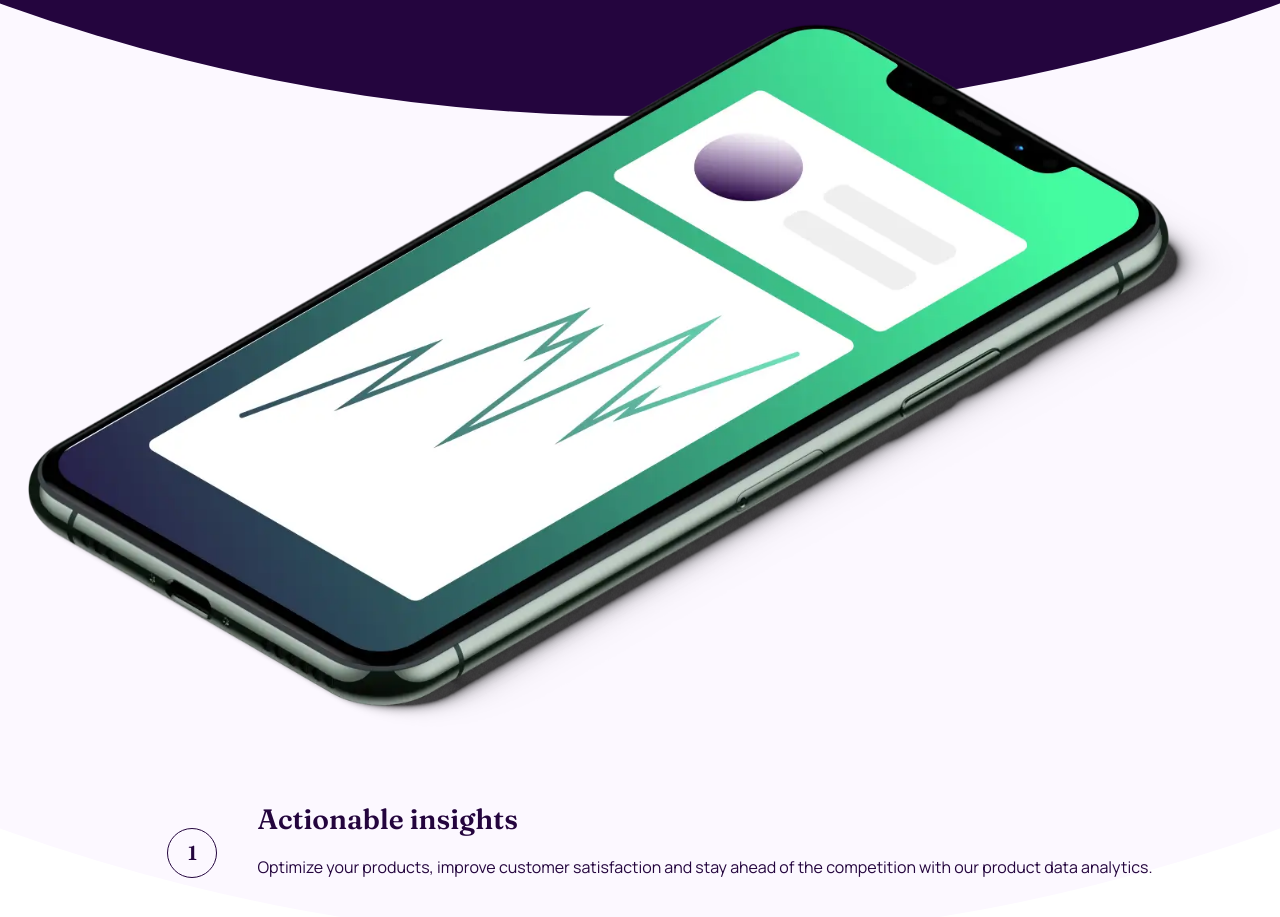
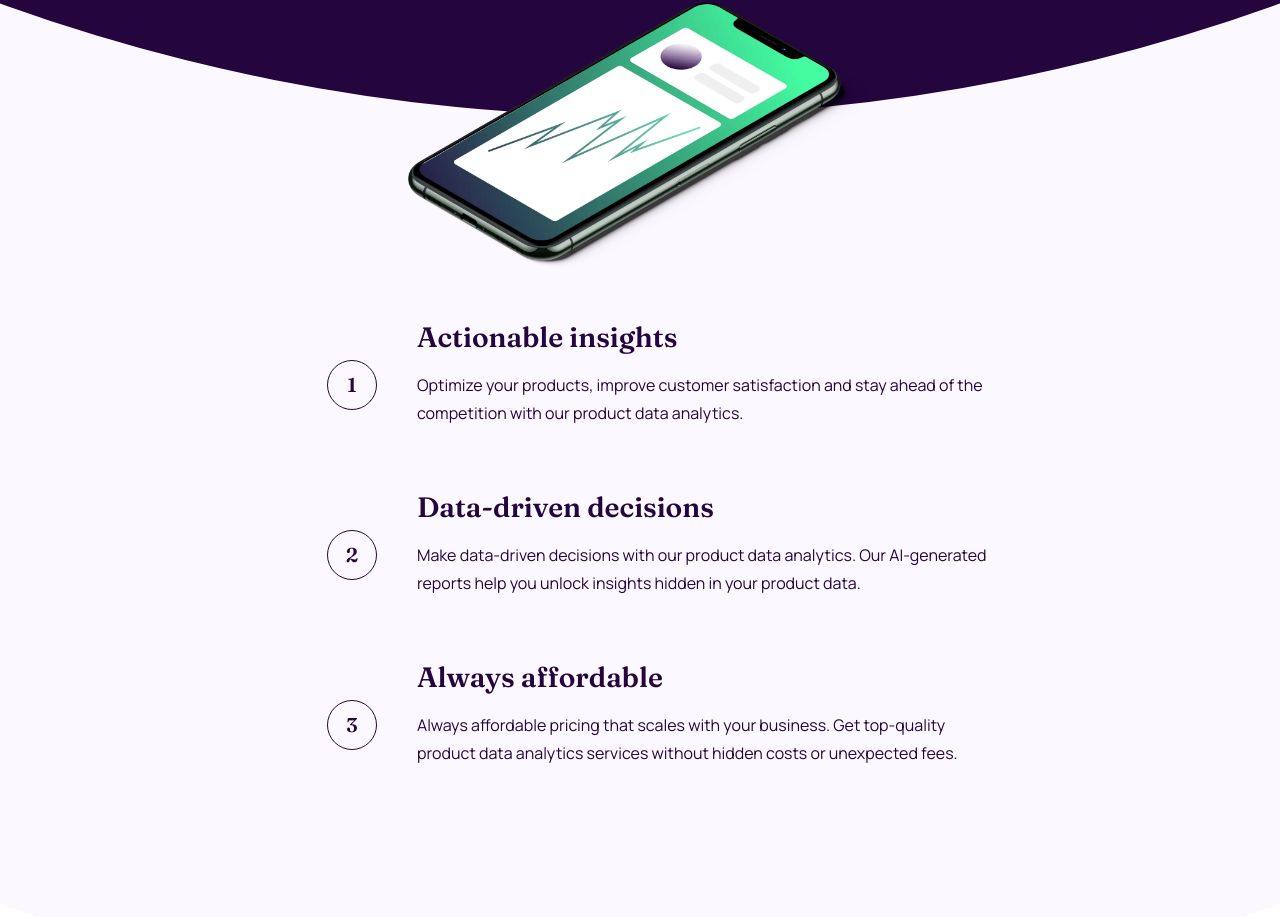
Before and after one commit to Deanogit/workit, a website: page index.html in a window 1280 px wide. Shown: the part 359-1276 px from the top of the page. Drawn offline with Linux system fonts and the light colour scheme.

Commit message:
weird stuff happening with the scroll right on different devices

```diff
--- a/index.html
+++ b/index.html
@@ -21,7 +21,7 @@
       class="absolute -z-10 h-[2500px] w-[2500px] rounded-full bg-dark-blue -top-[1400px] left-1/2 -translate-x-1/2 -translate-y-1/2 overflow-x-hidden scale-150 shrink-0"
     ></div>
     <div
-      class="absolute -z-20 h-[2500px] w-[2500px] rounded-full bg-off-white -top-[575px] left-1/2 -translate-x-1/2 -translate-y-1/2 overflow-x-hidden scale-150 shrink-0"
+      class="absolute -z-20 h-[2500px] w-[2500px] rounded-full bg-off-white -top-[500px] left-1/2 -translate-x-1/2 -translate-y-1/2 overflow-x-hidden scale-150 shrink-0"
     ></div>
     <div class="container mx-auto">
       <header class="bg-dark-blue text-white px-5 pt-6">
@@ -34,26 +34,31 @@
       </header>
       <section
         id="hero"
-        class="text-white pt-16 pb-4 flex flex-col items-center"
+        class="text-white pt-16 pb-4 flex flex-col items-center relative"
       >
         <h1 class="text-6xl font-serif max-w-md text-center mx-auto">
-          Data <span class="border-b-3 border-elec-green">tailored</span> to
+          Data
+          <span class="border-b-3 border-elec-green">tailored</span>
+          to
         </h1>
         <h1 class="text-6xl font-serif max-w-md text-center mx-auto">
           your needs.
         </h1>
         <a
           href="#"
-          class="bg-elec-green px-6 text-xs py-3 font-bold text-dark-blue mt-10"
+          class="bg-elec-green px-6 text-xs py-3 font-bold text-dark-blue mt-10 mb-32"
           >Learn more</a
         >
-        <div class="px-7 pt-16">
+        <div
+          class="px-6 xs:px-10 pt-16 absolute bottom-0 translate-y-1/2 max-w-lg"
+        >
           <img src="assets/images/image-hero.webp" alt="" class="" />
         </div>
       </section>
+
       <section id="features">
         <!-- features container -->
-        <div class="flex flex-col items-center mx-1 my-5 space-y-4">
+        <div class="flex flex-col items-center mx-1 my-5 space-y-4 mt-48">
           <!-- feature -->
           <div
             class="flex flex-col items-center justify-center md:flex-row md:px-16"
@@ -68,12 +73,13 @@
               <h3 class="font-serif text-xl my-4 md:mt-0">
                 Actionable insights
               </h3>
-              <p class="text-base">
+              <p class="text-base max-w-xl">
                 Optimize your products, improve customer satisfaction and stay
                 ahead of the competition with our product data analytics.
               </p>
             </div>
           </div>
+
           <!-- feature 2 -->
           <div
             class="flex flex-col items-center justify-center md:flex-row md:px-16"
@@ -87,7 +93,7 @@
               <h3 class="font-serif text-xl my-4 md:mt-0">
                 Data-driven decisions
               </h3>
-              <p class="text-base">
+              <p class="text-base max-w-xl">
                 Make data-driven decisions with our product data analytics. Our
                 AI-generated reports help you unlock insights hidden in your
                 product data.
@@ -105,7 +111,7 @@
             </div>
             <div class="text-center md:text-left">
               <h3 class="font-serif text-xl my-4 md:mt-0">Always affordable</h3>
-              <p class="text-base">
+              <p class="text-base max-w-xl">
                 Always affordable pricing that scales with your business. Get
                 top-quality product data analytics services without hidden costs
                 or unexpected fees.
@@ -114,9 +120,10 @@
           </div>
         </div>
       </section>
+
       <section id="cta" class="">
         <!-- cta container -->
-        <div class="relative w-full flex items-center justify-between px-14">
+        <!-- <div class="relative w-full flex items-center justify-between px-14">
           <img
             src="assets/images/image-founder.webp"
             alt=""
@@ -141,7 +148,7 @@
               >
             </div>
           </div>
-        </div>
+        </div> -->
 
         <div
           class="relative flex flex-col items-center text-white text-center mt-24 my-6 mx-4"
```
Also changed, not shown: css/style.css.
